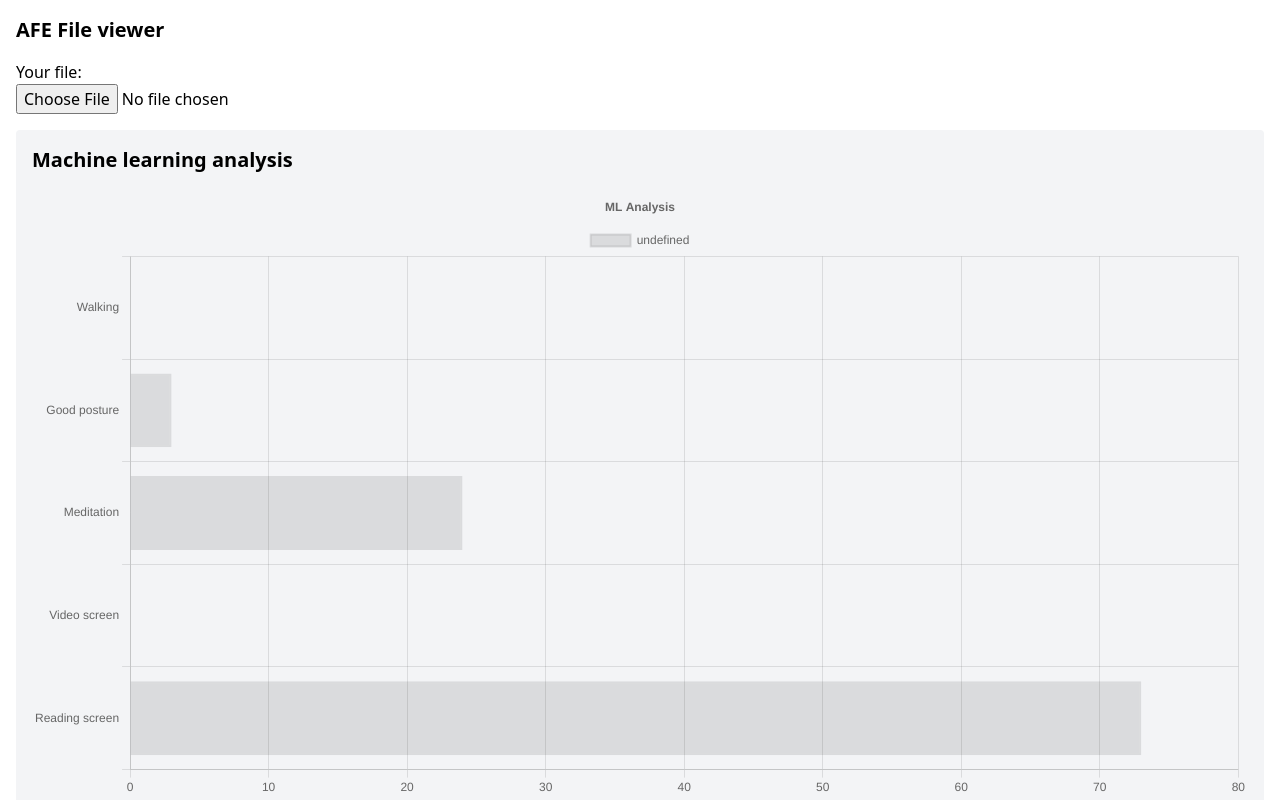
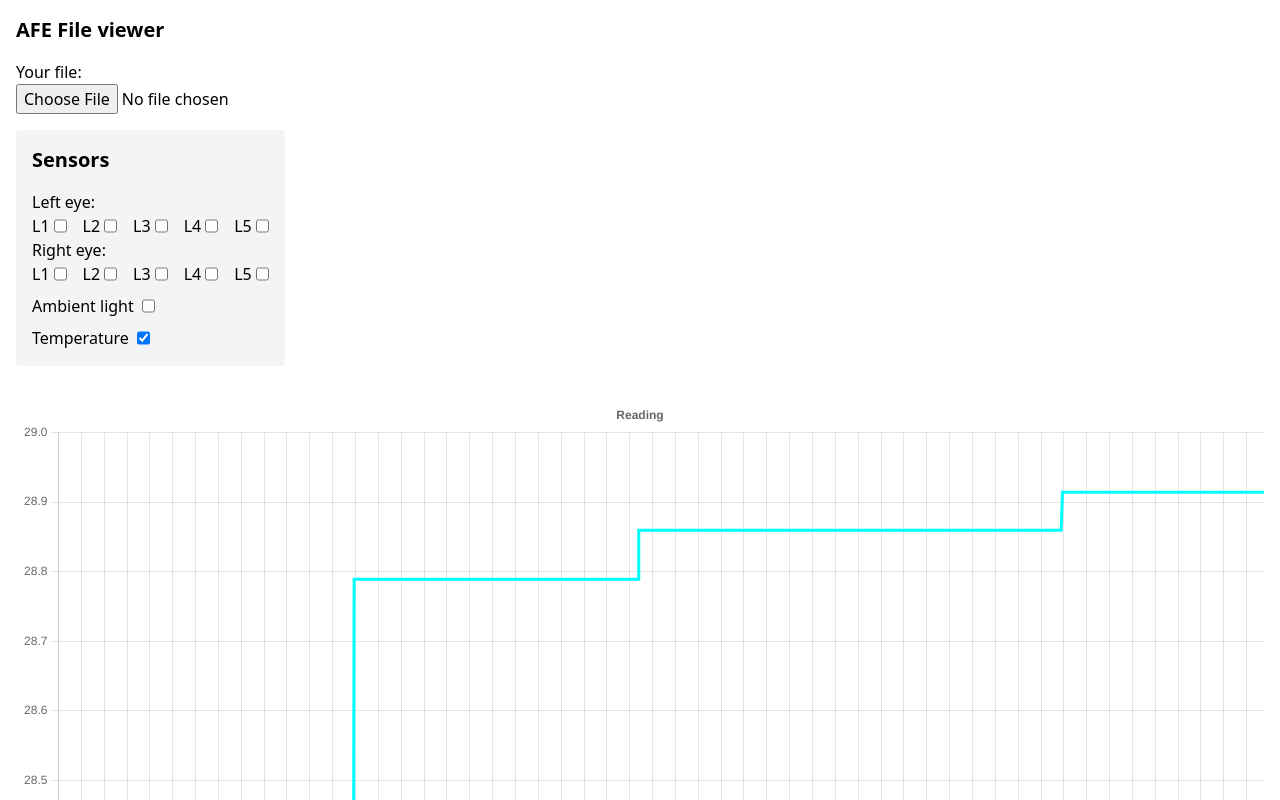
Before and after one commit to va3y/pickleme, a Next.js app: page / in a window 1280 px wide. Shown: the top 800 px of the page. Built offline with nearby package versions, Linux system fonts and the light colour scheme.

Commit message:
remove stub

```diff
--- a/MlResults.tsx
+++ b/MlResults.tsx
@@ -52,8 +52,9 @@ export const options = {
 
 export const MlResults: React.FC<{ input: number[] }> = (props) => {
   const res = useMemo(() => {
-    return Object.entries(numberOfOccurances(ML_STUB)).map(([key, value]) => {
-      const sum = Object.values(numberOfOccurances(ML_STUB)).reduce(
+    return Object.entries(numberOfOccurances(props.input)).map(
+      ([key, value]) => {
+        const sum = Object.values(numberOfOccurances(props.input)).reduce(
           (acc, curr) => acc + curr,
           0,
         );
@@ -61,7 +62,8 @@ export const MlResults: React.FC<{ input: number[] }> = (props) => {
           label: labels[Number(key)],
           value: Math.round((value / sum) * 100),
         };
-    });
+      },
+    );
   }, [props.input]);
   return (
     <div className="mb-4 max-w-[700px] rounded bg-gray-100 p-4">
--- a/src/Main.tsx
+++ b/src/Main.tsx
@@ -67,7 +67,7 @@ export default function MainPage() {
           <div className="block">Your file:</div>
           <input className="block" onChange={onFileUpload} type="file" />
         </label>
-        {<MlResults input={serverResponse} />}
+        {serverResponse && <MlResults input={serverResponse} />}
         {inputJson && (
           <div>
             <LSensorChart input={inputJson} />
```
Lines whose indentation alone changed are shown as unchanged.
